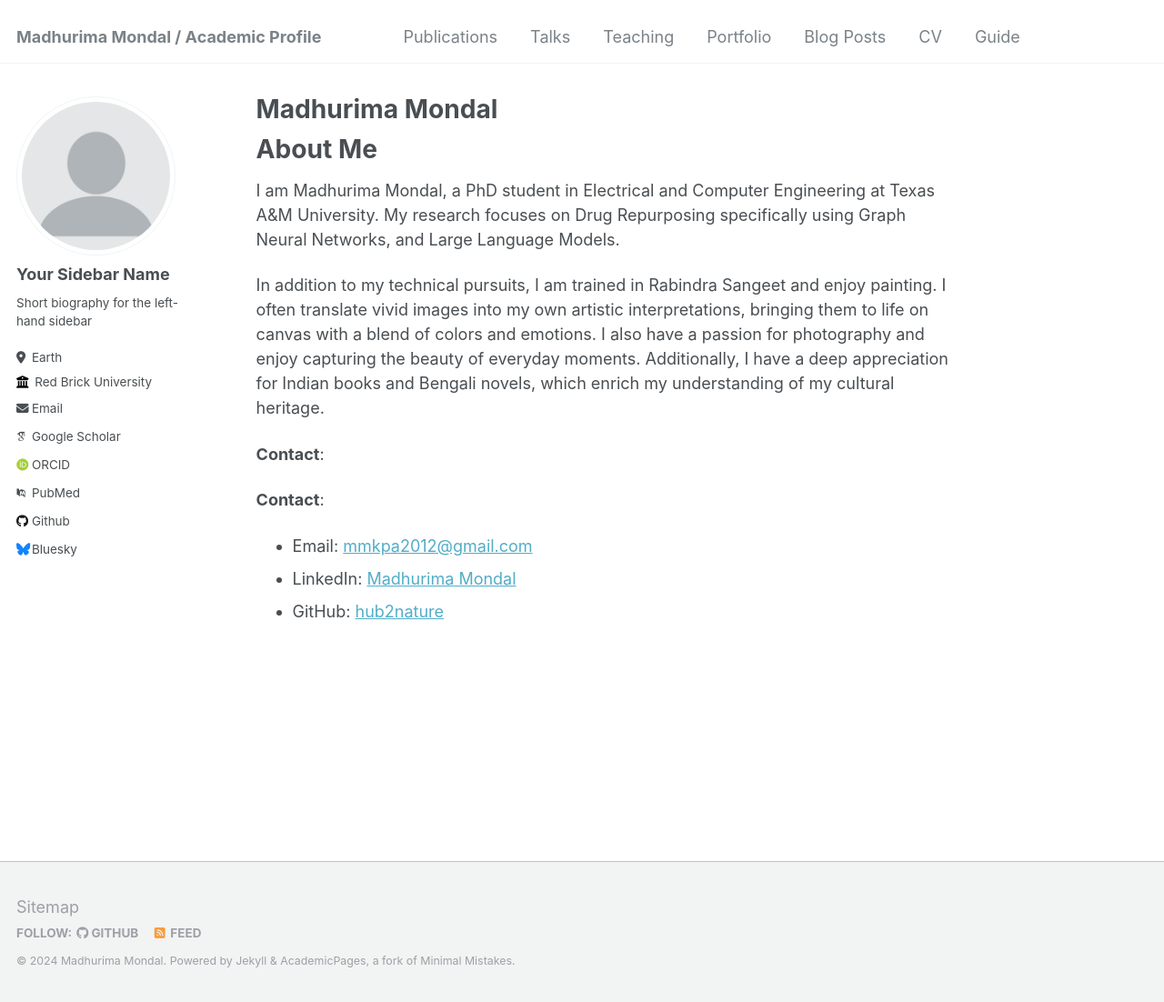
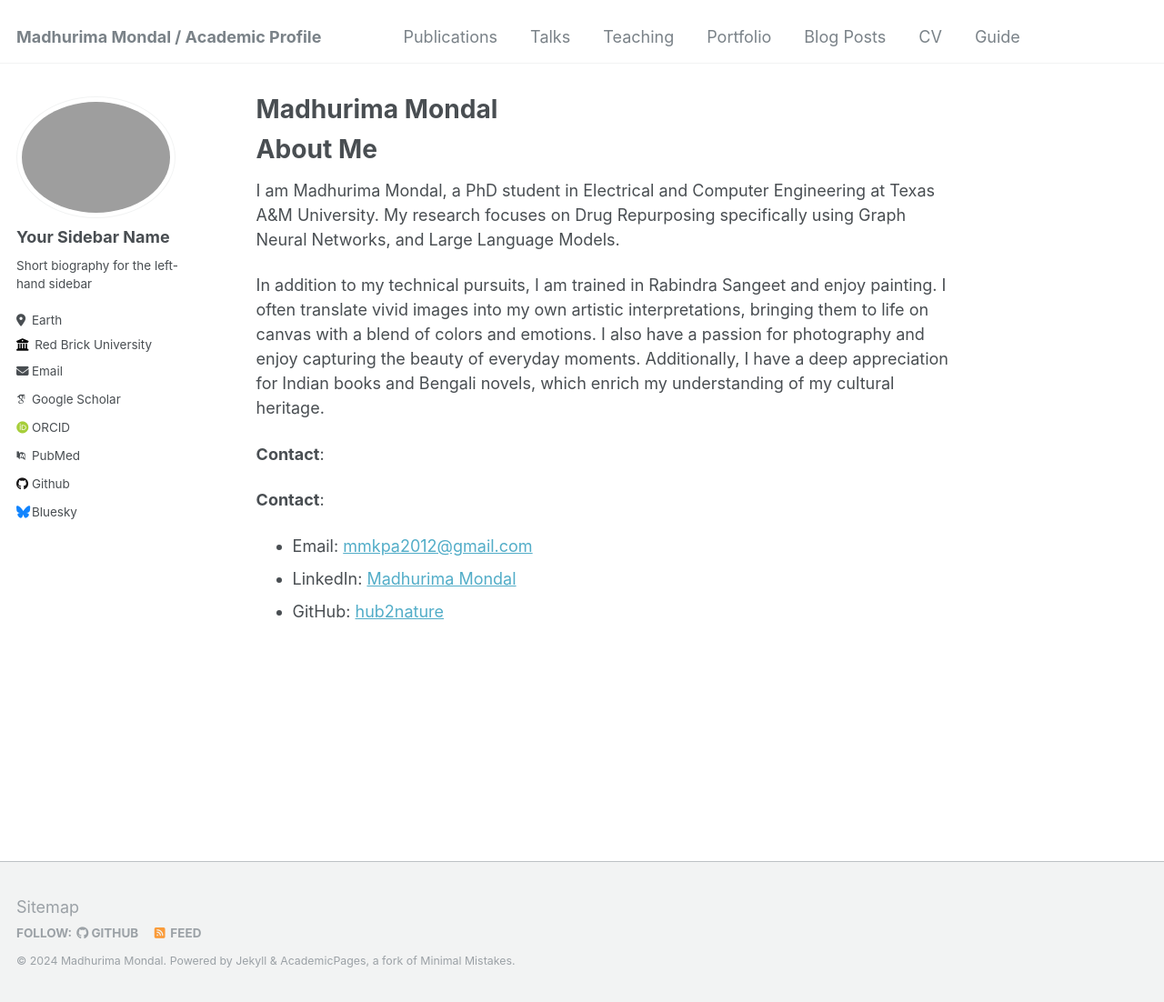
Before and after one commit to hub2nature/hub2nature, a Jekyll site: the page built from _pages/about.md, in a window 1280 px wide and 1102 px high. Shown: the whole window at 91% size. Built offline with Jekyll 4.4.1, drawn with Linux system fonts in a browser that asks for light colours; some web fonts are replaced.

Commit message:
Update _config.yml

```diff
--- a/_config.yml
+++ b/_config.yml
@@ -22,7 +22,7 @@ repository               : "hub2nature/hub2nature"
 #               Additional customization can be done by editing /_includes/author-profile.html
 author:
   # Biographic information
-  avatar           : "profile.png"
+  avatar           : "received_555862872377911(1).jpeg"
   name             : "Your Sidebar Name"
   pronouns         : # example: "she/her"
   bio              : "Short biography for the left-hand sidebar"
```
